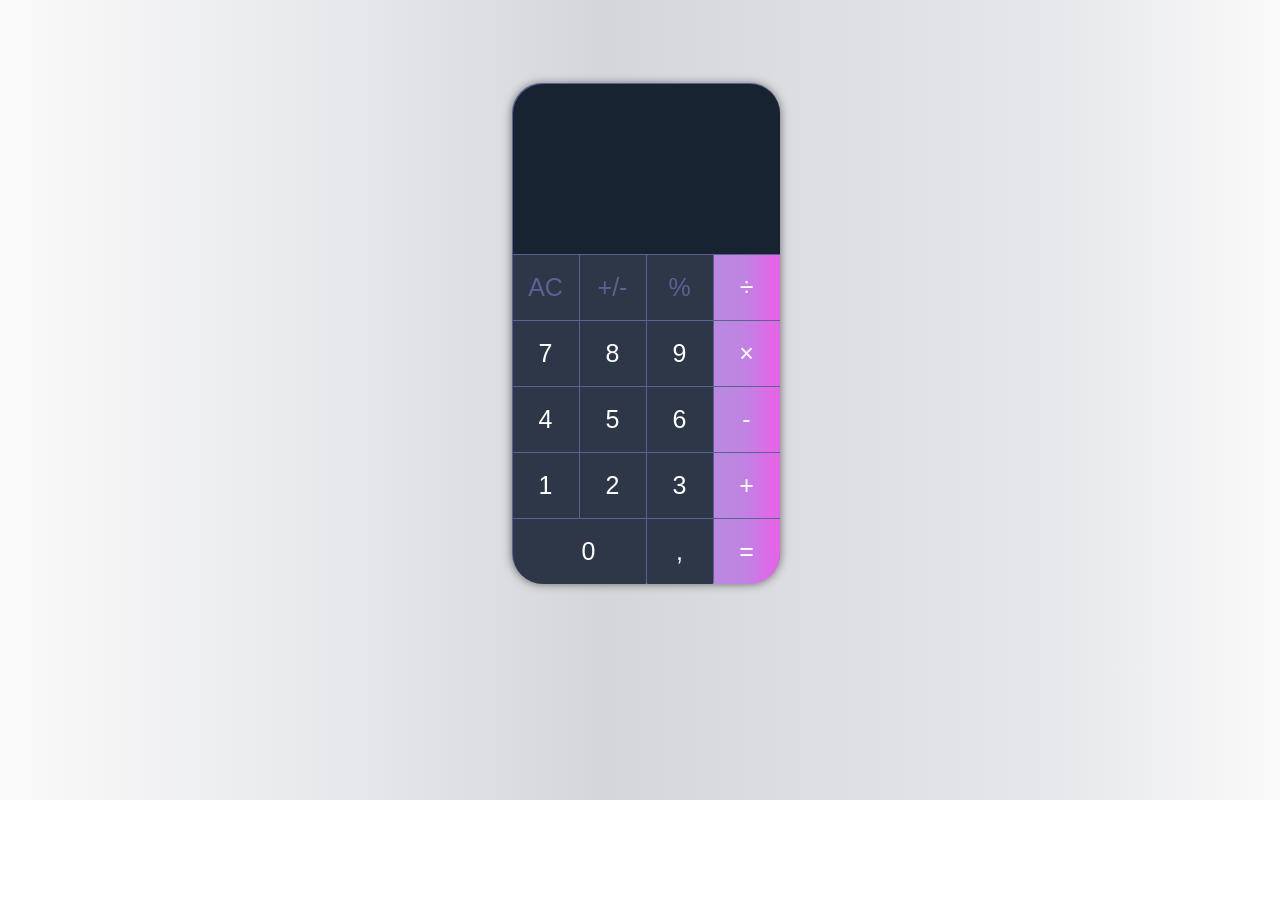
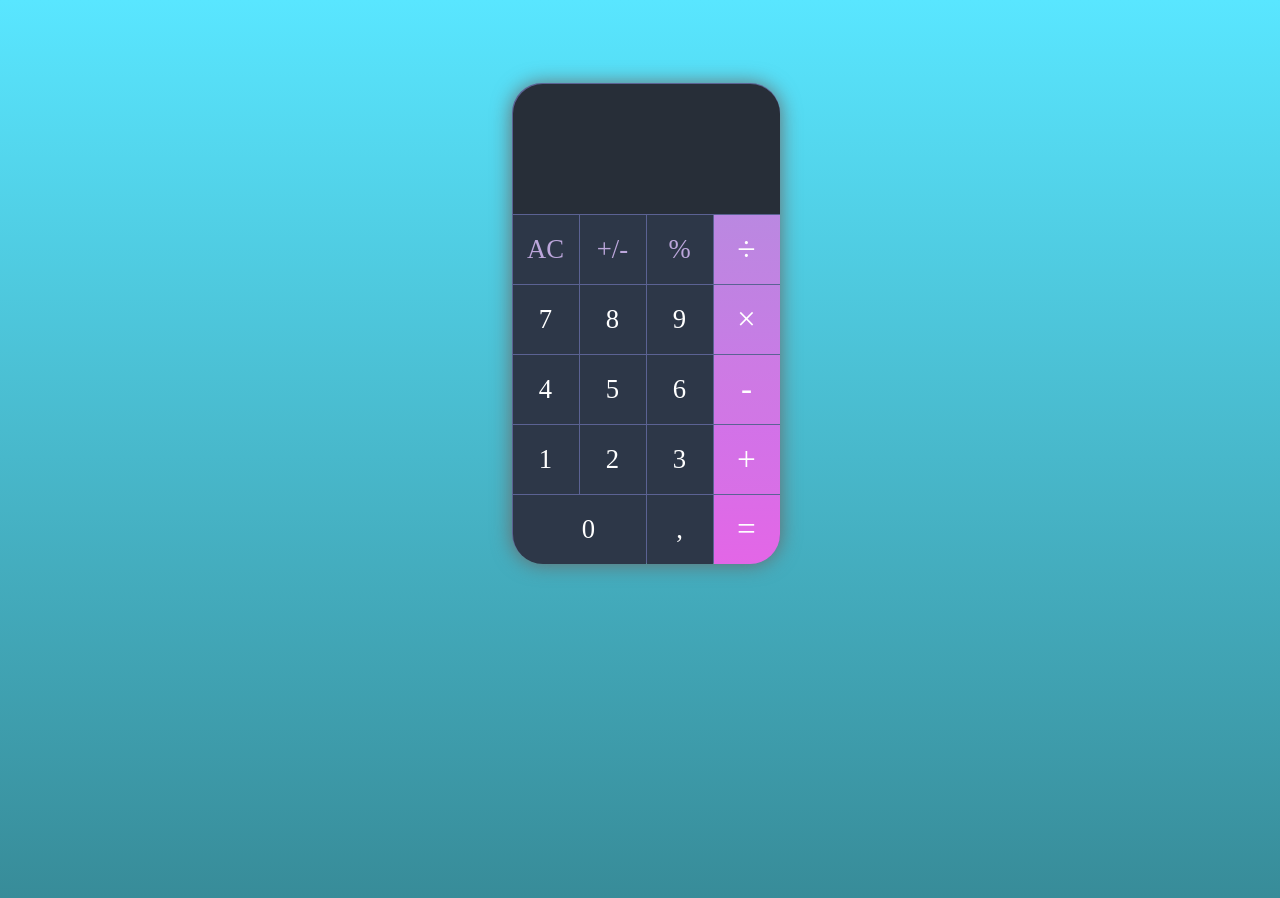
Before and after one commit to Deividcl/calculadora1, a plain HTML site: page index.html in a window 1280 px wide. Before the commit the page ends 800 px from the top, so only its background shows below. Drawn offline with Linux system fonts and the light colour scheme.

Commit message:
Add files via upload

```diff
--- a/_css/estilo.css
+++ b/_css/estilo.css
@@ -1,33 +1,85 @@
 body {
 	margin: 6.5% auto;
-    background: rgba(250,250,250,1);
-    background: -moz-linear-gradient(left, rgba(250,250,250,1) 0%, rgba(230,231,234,1) 28%, rgba(213,214,217,1) 47%, rgba(230,231,234,1) 82%, rgba(250,250,250,1) 100%);
-    background: -webkit-gradient(left top, right top, color-stop(0%, rgba(250,250,250,1)), color-stop(28%, rgba(230,231,234,1)), color-stop(47%, rgba(213,214,217,1)), color-stop(82%, rgba(230,231,234,1)), color-stop(100%, rgba(250,250,250,1)));
-    background: -webkit-linear-gradient(left, rgba(250,250,250,1) 0%, rgba(230,231,234,1) 28%, rgba(213,214,217,1) 47%, rgba(230,231,234,1) 82%, rgba(250,250,250,1) 100%);
-    background: -o-linear-gradient(left, rgba(250,250,250,1) 0%, rgba(230,231,234,1) 28%, rgba(213,214,217,1) 47%, rgba(230,231,234,1) 82%, rgba(250,250,250,1) 100%);
-    background: -ms-linear-gradient(left, rgba(250,250,250,1) 0%, rgba(230,231,234,1) 28%, rgba(213,214,217,1) 47%, rgba(230,231,234,1) 82%, rgba(250,250,250,1) 100%);
-    background: linear-gradient(to right, rgba(250,250,250,1) 0%, rgba(230,231,234,1) 28%, rgba(213,214,217,1) 47%, rgba(230,231,234,1) 82%, rgba(250,250,250,1) 100%);
-    filter: progid:DXImageTransform.Microsoft.gradient( startColorstr='#fafafa', endColorstr='#fafafa', GradientType=1 );
+    height: 100vh;
+    background: rgba(89,230,255,1);
+background: -moz-linear-gradient(top, rgba(89,230,255,1) 0%, rgba(53,133,145,1) 100%);
+background: -webkit-gradient(left top, left bottom, color-stop(0%, rgba(89,230,255,1)), color-stop(100%, rgba(53,133,145,1)));
+background: -webkit-linear-gradient(top, rgba(89,230,255,1) 0%, rgba(53,133,145,1) 100%);
+background: -o-linear-gradient(top, rgba(89,230,255,1) 0%, rgba(53,133,145,1) 100%);
+background: -ms-linear-gradient(top, rgba(89,230,255,1) 0%, rgba(53,133,145,1) 100%);
+background: linear-gradient(to bottom, rgba(89,230,255,1) 0%, rgba(53,133,145,1) 100%);
+filter: progid:DXImageTransform.Microsoft.gradient( startColorstr='#59e6ff', endColorstr='#358591', GradientType=0 );
 }
-.ope, .result {
-    background: rgba(188,135,225,1);
-    background: -moz-linear-gradient(left, rgba(188,135,225,1) 0%, rgba(188,135,225,1) 16%, rgba(190,133,225,1) 39%, rgba(199,124,229,1) 58%, rgba(227,102,231,1) 90%, rgba(227,102,231,1) 100%);
-    background: -webkit-gradient(left top, right top, color-stop(0%, rgba(188,135,225,1)), color-stop(16%, rgba(188,135,225,1)), color-stop(39%, rgba(190,133,225,1)), color-stop(58%, rgba(199,124,229,1)), color-stop(90%, rgba(227,102,231,1)), color-stop(100%, rgba(227,102,231,1)));
-    background: -webkit-linear-gradient(left, rgba(188,135,225,1) 0%, rgba(188,135,225,1) 16%, rgba(190,133,225,1) 39%, rgba(199,124,229,1) 58%, rgba(227,102,231,1) 90%, rgba(227,102,231,1) 100%);
-    background: -o-linear-gradient(left, rgba(188,135,225,1) 0%, rgba(188,135,225,1) 16%, rgba(190,133,225,1) 39%, rgba(199,124,229,1) 58%, rgba(227,102,231,1) 90%, rgba(227,102,231,1) 100%);
-    background: -ms-linear-gradient(left, rgba(188,135,225,1) 0%, rgba(188,135,225,1) 16%, rgba(190,133,225,1) 39%, rgba(199,124,229,1) 58%, rgba(227,102,231,1) 90%, rgba(227,102,231,1) 100%);
-    background: linear-gradient(to right, rgba(188,135,225,1) 0%, rgba(188,135,225,1) 16%, rgba(190,133,225,1) 39%, rgba(199,124,229,1) 58%, rgba(227,102,231,1) 90%, rgba(227,102,231,1) 100%);
-    filter: progid:DXImageTransform.Microsoft.gradient( startColorstr='#bc87e1', endColorstr='#e366e7', GradientType=1 );
-    color: white;
+.ope {
+   background: rgba(186,136,225,1);
+background: -moz-linear-gradient(top, rgba(186,136,225,1) 0%, rgba(193,131,226,1) 100%);
+background: -webkit-gradient(left top, left bottom, color-stop(0%, rgba(186,136,225,1)), color-stop(100%, rgba(193,131,226,1)));
+background: -webkit-linear-gradient(top, rgba(186,136,225,1) 0%, rgba(193,131,226,1) 100%);
+background: -o-linear-gradient(top, rgba(186,136,225,1) 0%, rgba(193,131,226,1) 100%);
+background: -ms-linear-gradient(top, rgba(186,136,225,1) 0%, rgba(193,131,226,1) 100%);
+background: linear-gradient(to bottom, rgba(186,136,225,1) 0%, rgba(193,131,226,1) 100%);
+filter: progid:DXImageTransform.Microsoft.gradient( startColorstr='#ba88e1', endColorstr='#c183e2', GradientType=0 );
+}
+.ope1 {
+background: rgba(192,130,226,1);
+background: -moz-linear-gradient(top, rgba(192,130,226,1) 0%, rgba(199,124,229,1) 100%);
+background: -webkit-gradient(left top, left bottom, color-stop(0%, rgba(192,130,226,1)), color-stop(100%, rgba(199,124,229,1)));
+background: -webkit-linear-gradient(top, rgba(192,130,226,1) 0%, rgba(199,124,229,1) 100%);
+background: -o-linear-gradient(top, rgba(192,130,226,1) 0%, rgba(199,124,229,1) 100%);
+background: -ms-linear-gradient(top, rgba(192,130,226,1) 0%, rgba(199,124,229,1) 100%);
+background: linear-gradient(to bottom, rgba(192,130,226,1) 0%, rgba(199,124,229,1) 100%);
+filter: progid:DXImageTransform.Microsoft.gradient( startColorstr='#c082e2', endColorstr='#c77ce5', GradientType=0 );
 }
 
+.ope2 {
+background: rgba(204,123,228,1);
+background: -moz-linear-gradient(top, rgba(204,123,228,1) 0%, rgba(209,118,229,1) 100%);
+background: -webkit-gradient(left top, left bottom, color-stop(0%, rgba(204,123,228,1)), color-stop(100%, rgba(209,118,229,1)));
+background: -webkit-linear-gradient(top, rgba(204,123,228,1) 0%, rgba(209,118,229,1) 100%);
+background: -o-linear-gradient(top, rgba(204,123,228,1) 0%, rgba(209,118,229,1) 100%);
+background: -ms-linear-gradient(top, rgba(204,123,228,1) 0%, rgba(209,118,229,1) 100%);
+background: linear-gradient(to bottom, rgba(204,123,228,1) 0%, rgba(209,118,229,1) 100%);
+filter: progid:DXImageTransform.Microsoft.gradient( startColorstr='#cc7be4', endColorstr='#d176e5', GradientType=0 );
+}
+.ope3 {
+background: rgba(210,114,232,1);
+background: -moz-linear-gradient(top, rgba(210,114,232,1) 0%, rgba(216,111,230,1) 100%);
+background: -webkit-gradient(left top, left bottom, color-stop(0%, rgba(210,114,232,1)), color-stop(100%, rgba(216,111,230,1)));
+background: -webkit-linear-gradient(top, rgba(210,114,232,1) 0%, rgba(216,111,230,1) 100%);
+background: -o-linear-gradient(top, rgba(210,114,232,1) 0%, rgba(216,111,230,1) 100%);
+background: -ms-linear-gradient(top, rgba(210,114,232,1) 0%, rgba(216,111,230,1) 100%);
+background: linear-gradient(to bottom, rgba(210,114,232,1) 0%, rgba(216,111,230,1) 100%);
+filter: progid:DXImageTransform.Microsoft.gradient( startColorstr='#d272e8', endColorstr='#d86fe6', GradientType=0 );
+
+}
+
+.result {
+background: rgba(219,108,231,1);
+background: -moz-linear-gradient(top, rgba(219,108,231,1) 0%, rgba(227,102,231,1) 100%);
+background: -webkit-gradient(left top, left bottom, color-stop(0%, rgba(219,108,231,1)), color-stop(100%, rgba(227,102,231,1)));
+background: -webkit-linear-gradient(top, rgba(219,108,231,1) 0%, rgba(227,102,231,1) 100%);
+background: -o-linear-gradient(top, rgba(219,108,231,1) 0%, rgba(227,102,231,1) 100%);
+background: -ms-linear-gradient(top, rgba(219,108,231,1) 0%, rgba(227,102,231,1) 100%);
+background: linear-gradient(to bottom, rgba(219,108,231,1) 0%, rgba(227,102,231,1) 100%);
+filter: progid:DXImageTransform.Microsoft.gradient( startColorstr='#db6ce7', endColorstr='#e366e7', GradientType=0 );
+}
+
+.ope, .ope1, .ope2, .ope3, .result {
+    color: white;
+    font-size: 25pt;
+    font-family: Quicksand;
+}
 input{
     border: none;
     cursor:pointer;
 	font-size:25px;
-	height: 65px;
+	height: 69px;
 	width: 66px;
     margin: .5px;
+}
+input:hover {
+    background-color: #3d4861;
+    transition: 0.5s;
 }
 
 .zero {
@@ -37,38 +89,46 @@ input{
     padding-left: 25px;
 }
 
+#del:hover {
+    background-color: #3d4861;
+    transition: 0.5s;
+}
+
 .result {
     border-radius: 0px 0px 30px 0px;
 }
 
 .container {
-	height: 500px;
+	height: 480px;
 	width: 268px;
 	display: flex;
     background-color: #5b6293;
 	justify-content: center;
     border-radius: 30px 30px 30px 30px;
-    box-shadow: 0px 1px 10px #696969;
+    box-shadow: 0px 1px 20px #696969;
 	margin-left: 40%;
 }
 
 .ent, .num, #del, .virgula {
     background-color: #2d3748;
     color: white;
+    font-family: Quicksand;
+    font-size: 20pt;
 }
 
 .ent {
-    color: #5b6293;
+    color: #bca6db;
 }
+
 
 #visor{
     width: 100%;
-    height: 150px;
+    height: 110px;
     padding: 10px;
-    background-color: #172330;
+    background-color: #272e38;
     border-radius: 30px 30px 0px 0px;
     color: white;
-    font-size: 30pt;
+    font-size: 50pt;
     text-align: right;
 }
 
--- a/index.html
+++ b/index.html
@@ -8,40 +8,29 @@
 <body>
   <div class="container">
   <div>
-        </div>
-
   <form name="calculadora" class="form">
-
   <input type="textfield" id="visor" name="ans" value="" maxlength="10">
-
   <input type="reset" id="c" class="ent" value="AC" onClick="calculadora.ans.value+='AC'"></input>
   <input type="button" id="ce" class="ent" value="+/-" onClick="calculadora.ans.value+='+/-'"></input>
   <input type="button" id="por" class="ent" value="%" onClick="calculadora.ans.value+='%'"></input>
   <input type="button" id="igual" class="ope" value="&divide;" onClick="calculadora.ans.value+='&divide;'"></input>
-
   <input type="button" id="7" class="num" value="7" onClick="calculadora.ans.value+='7'"></input>
   <input type="button" id="8" class="num" value="8" onClick="calculadora.ans.value+='8'"></input>
   <input type="button" id="9" class="num" value="9" onClick="calculadora.ans.value+='9'"></input>
-          <input type="button" id="*" class="ope" value="&times;" onClick="calculadora.ans.value+='&times;'"></input>
-
+  <input type="button" id="*" class="ope1" value="&times;" onClick="calculadora.ans.value+='&times;'"></input>
   <input type="button" id="4" class="num" value="4" onClick="calculadora.ans.value+='4'"></input>
   <input type="button" id="5" class="num" value="5" onClick="calculadora.ans.value+='5'"></input>
   <input type="button" id="6" class="num" value="6" onClick="calculadora.ans.value+='6'"></input>
-          <input type="button" id="-" class="ope" value="-" onClick="calculadora.ans.value+='-'"></input>
-
+  <input type="button" id="-" class="ope2" value="-" onClick="calculadora.ans.value+='-'"></input>
   <input type="button" id="1" class="num" value="1" onClick="calculadora.ans.value+='1'"></input>
   <input type="button" id="2" class="num" value="2" onClick="calculadora.ans.value+='2'"></input>
   <input type="button" id="3" class="num" value="3" onClick="calculadora.ans.value+='3'"></input>
-          <input type="button" id="+" class="ope" value="+" onClick="calculadora.ans.value+='+'"></input>
-
+  <input type="button" id="+" class="ope3" value="+" onClick="calculadora.ans.value+='+'"></input>
   <input type="button" class="zero" id="del" value="0" onClick="calculadora.ans.value+='0'"></input>
   <input type="button" id="." class="virgula" value="," onClick="calculadora.ans.value+=','"></input>
-
   <input type="button" id="=" class="result" value="=" onClick="calculadora.ans.value=eval(calculadora.ans.value)"></input>
   </form>
   </div>
-
   </div>
-
   </body>
 </html>
```
Lines whose indentation alone changed are shown as unchanged.
